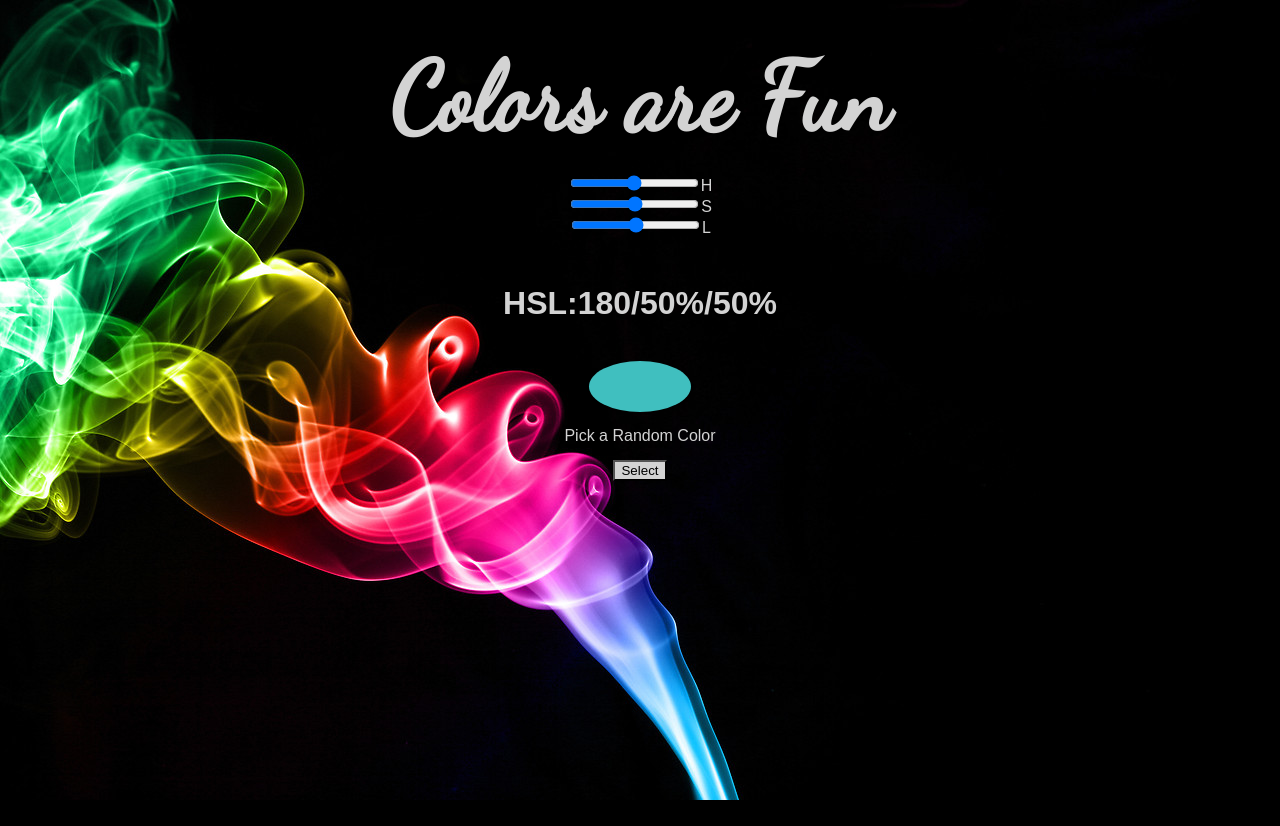
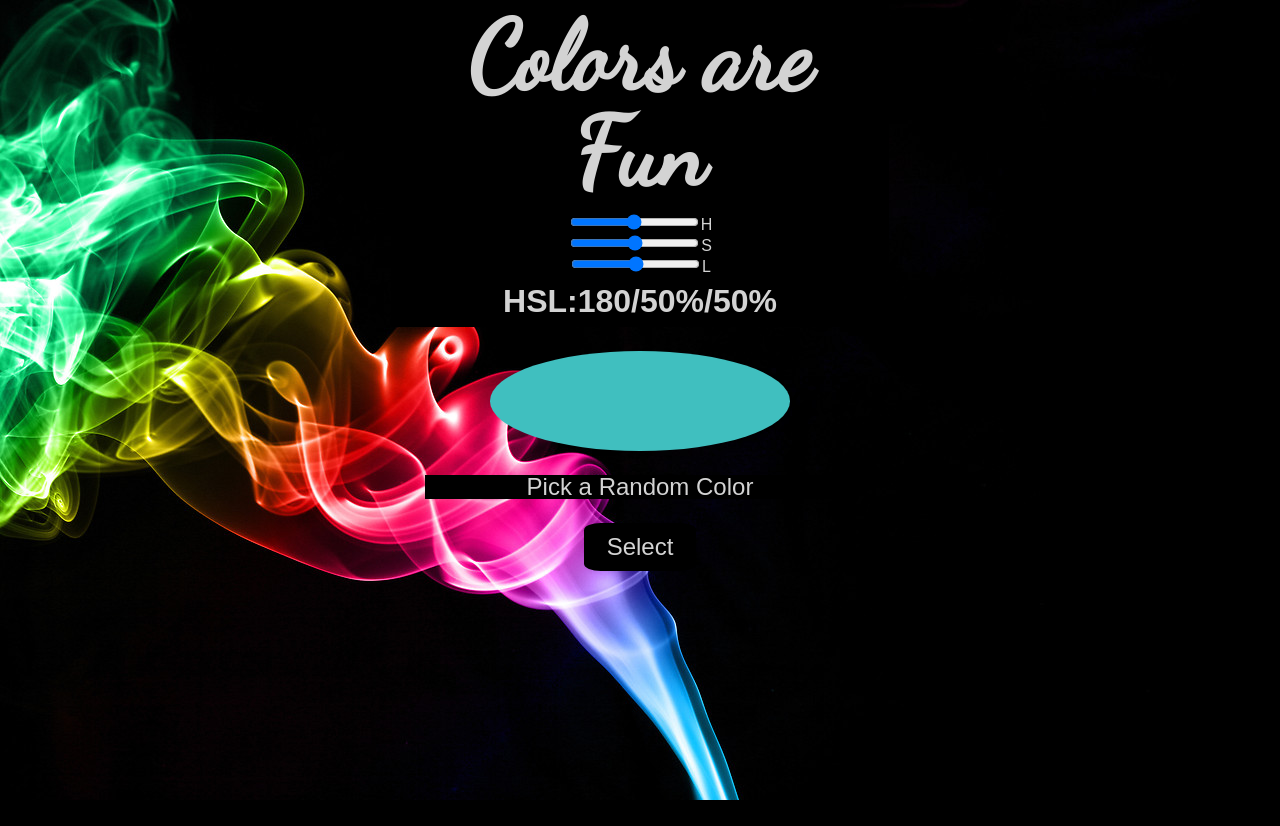
Before and after one commit to hjohnson120/color-picker-hooks, a React (Create React App) app: page / in a window 1280 px wide. After the commit the page ends 800 px from the top, so only its background shows below. Built offline with nearby package versions, Linux system fonts and the light colour scheme.

Commit message:
media style background

```diff
--- a/src/App.js
+++ b/src/App.js
@@ -18,11 +18,7 @@ export default function App(props) {
   console.log({ randomColor })
   return (
     <>
-      <main
-      // style={{
-      //   backgroundColor: `hsl(${hue},${saturation}%,${lightness}%)`
-      // }}
-      >
+      <main>
         <h1 className="header">Colors are Fun</h1>
         <section class="slider-box">
           <div>
@@ -34,7 +30,7 @@ export default function App(props) {
               min="0"
               max="360"
             />
-            <label for="hue">H</label>
+            <label>H</label>
           </div>
           <div>
             <input
@@ -45,7 +41,7 @@ export default function App(props) {
               min="0"
               max="100"
             />
-            <label for="hue">S</label>
+            <label>S</label>
           </div>
           <div>
             <input
@@ -56,7 +52,7 @@ export default function App(props) {
               min="0"
               max="100"
             />
-            <label for="hue">L</label>
+            <label>L</label>
           </div>
         </section>
         <h1>
--- a/src/index.css
+++ b/src/index.css
@@ -49,10 +49,57 @@ button {
   border-radius: 50%;
 }
 
-/* .slider-box {
-  border-width: 2px;
-  border: solid;
-  border-color: black;
-  margin-left: 35%;
-  margin-right: 35%;
-} */
+@media (min-width: 300px) {
+  html {
+    background-size: fill;
+  }
+  body {
+    display: flex;
+    flex-wrap: wrap;
+    justify-content: center;
+  }
+  .random-color-box {
+    margin-left: 20%;
+    margin-right: 20%;
+    border-radius: 50%;
+    align-items: center;
+    display: flex;
+    padding: 10%;
+  }
+  h1 {
+    background-color: black;
+    color: lightgray;
+    margin: 0%;
+  }
+  .header {
+    background-color: black;
+
+    color: lightgray;
+    margin: 0%;
+  }
+  .slider-box {
+    background-color: black;
+
+    color: lightgray;
+    margin: 0%;
+  }
+  div {
+    margin: 0%;
+  }
+  p {
+    background-color: black;
+    opacity: 1;
+    margin-right: 7%;
+    margin-left: 7%;
+    font-size: 1.5rem;
+  }
+  button {
+    background-color: black;
+    color: lightgray;
+    height: 3rem;
+    width: 7rem;
+    border-radius: 15%;
+    border: black;
+    font-size: 1.5rem;
+  }
+}
```
Also changed, not shown: package.json (+5 -3 lines).
